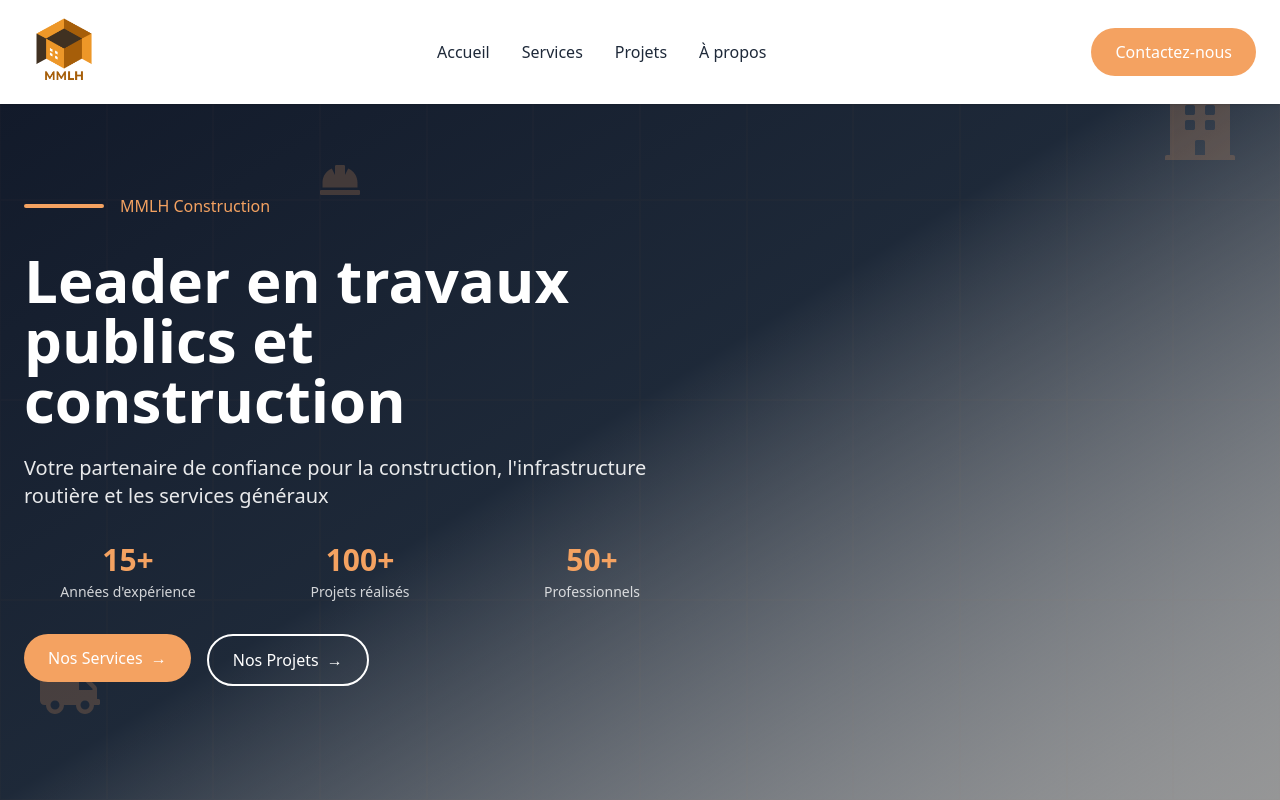
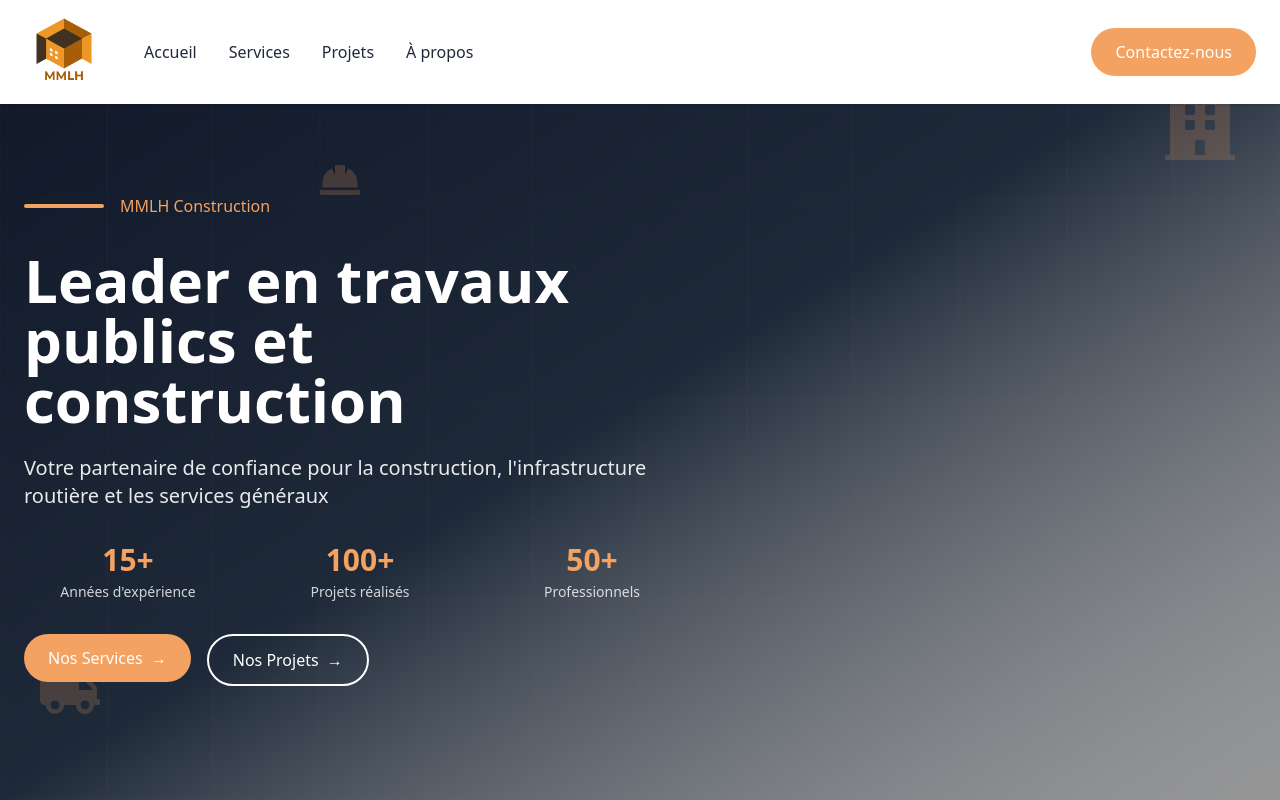
Before and after one commit to HousseinSA/MMLH---Leader-en-travaux-publics-et-construction, a Next.js app: page / in a window 1280 px wide. Shown: the top 800 px of the page. Built offline with nearby package versions, Linux system fonts and the light colour scheme.

Commit message:
minor changes nad add email functionality in contact form

```diff
--- a/components/layout/Navbar.tsx
+++ b/components/layout/Navbar.tsx
@@ -16,6 +16,7 @@
     <nav className="fixed w-full bg-white shadow-sm z-50">
       <div className="container mx-auto px-6 py-3">
         <div className="flex items-center justify-between">
+          <div className="flex items-center space-x-8">
             <Link href="/" className="flex items-center">
               <Image
                 src="/images/MMLH1.png"
@@ -51,6 +52,8 @@
                 À propos
               </Link>
             </div>
+          </div>
+
           <div className="hidden md:flex items-center space-x-4">
             <Link href="/contact">
               <Button>Contactez-nous</Button>
```
Lines whose indentation alone changed are shown as unchanged.
